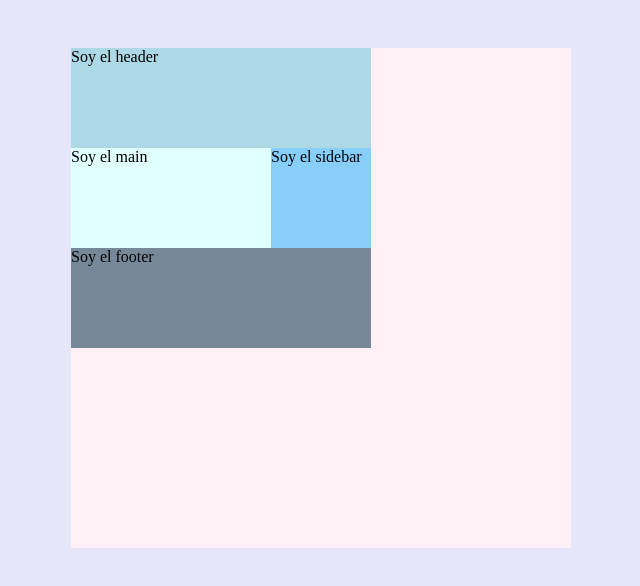
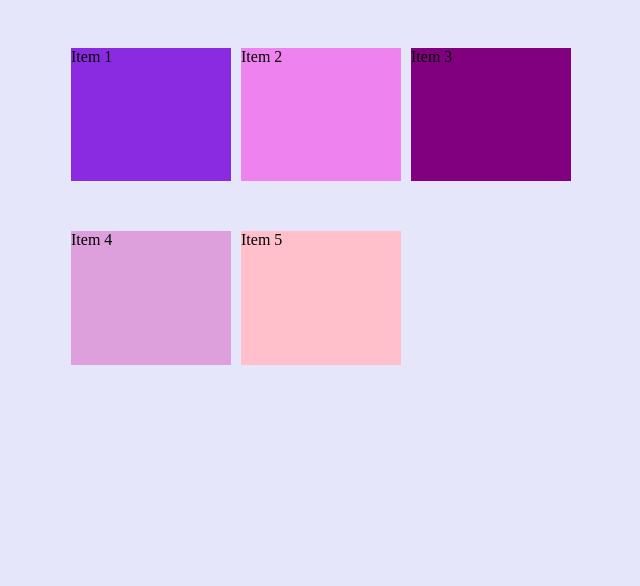
Before and after one commit to 10montse10/css-grit, a plain HTML site: page index.html in a window 1280 px wide. Shown: the whole page, without its empty margins (319-959 px from the left). Drawn offline with Linux system fonts and the light colour scheme.

Commit message:
Aprendimos gap

```diff
--- a/index.html
+++ b/index.html
@@ -8,11 +8,11 @@
 </head>
 <body>
     <div class="container">
-        <div class="header">Soy el header<header></header></div>
-        <div class="main">Soy el main</div>
-        <div class="sidebar">Soy el sidebar</div>
-        <div class="footer">Soy el footer</div>
-        <!-- <div class="item">Item 5</div>  -->
+        <div class="item1">Item 1</div>
+        <div class="item2">Item 2</div>
+        <div class="item3">Item 3</div>
+        <div class="item4">Item 4</div>
+        <div class="item5">Item 5</div>
     </div>
 </body>
 </html>
--- a/style.css
+++ b/style.css
@@ -12,37 +12,37 @@ body {
 }
 
 .container {
-    background-color: lavenderblush;
+    /* background-color: lavenderblush; */
     width: 31.25rem;
     height: 31.25rem;
     margin: 0 auto; /* Esto centra el elemento cunado tiene el ancho definido */
 
     display: grid;
-    grid-template-columns: 100px 100px 100px;
-    grid-template-rows: repeat(3, 100px);
-    grid-template-areas:
-        "header header header"
-        "main   main   sidebar"
-        "footer footer footer";
+    grid-template-columns: repeat(3, 1fr);
+    grid-template-rows: repeat(3, 1fr);
 
+    gap: 24px; /* Define el espacio entre filas y columnas */
+
+    row-gap: 50px; /* Define el espacio entre filas */
+    column-gap: 10px; /* Define el espacio entre coulmnas */
 }
 
-.header {
-    background-color: lightblue;
-    grid-area: header;
+.item1 {
+    background-color: blueviolet;
 }
 
-.main {
-    background-color: lightcyan;
-    grid-area: main;
+.item2{
+    background-color: violet;
 }
 
-.sidebar {
-    background-color: lightskyblue;
-    grid-area: sidebar;
+.item3{
+    background-color: purple;
 }
 
-.footer {
-    background-color: lightslategray;
-    grid-area: footer;
+.item4{
+    background-color: plum;
 }
+
+.item5{
+    background-color: pink;
+}
```
